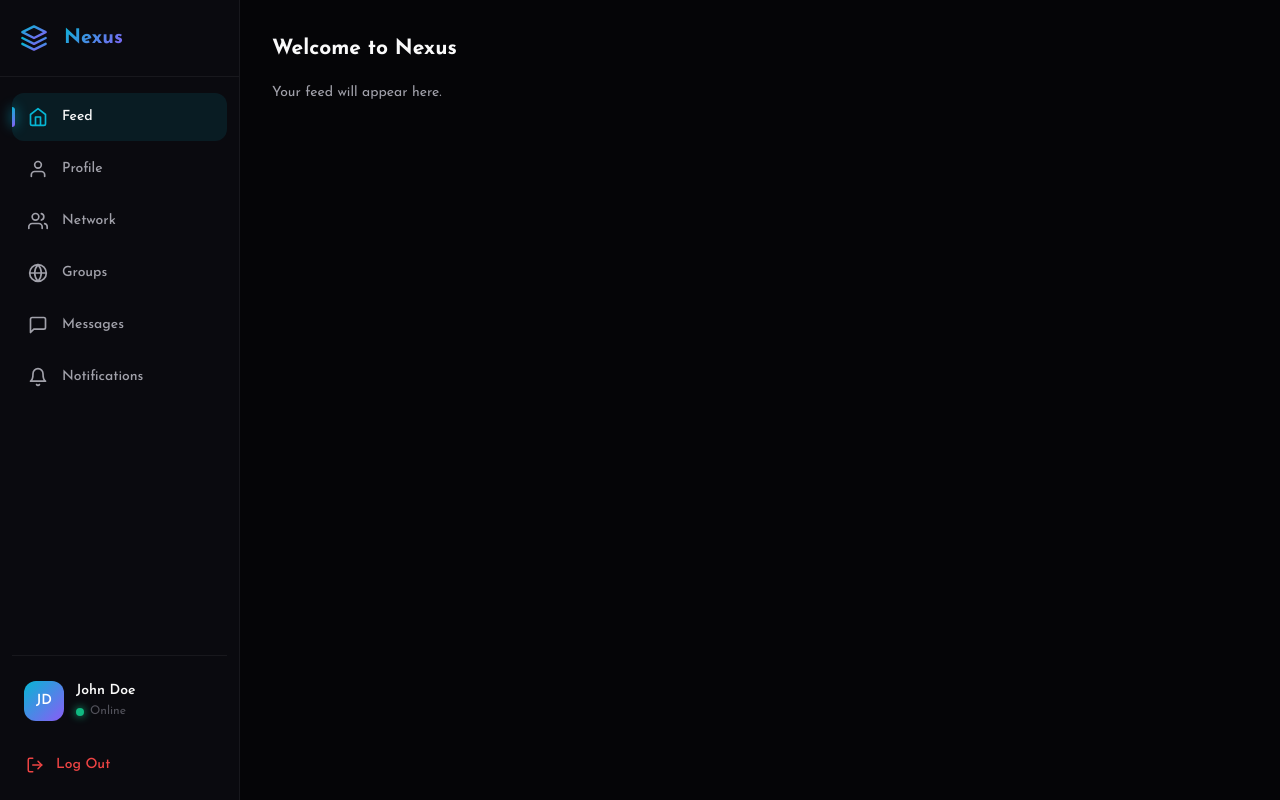
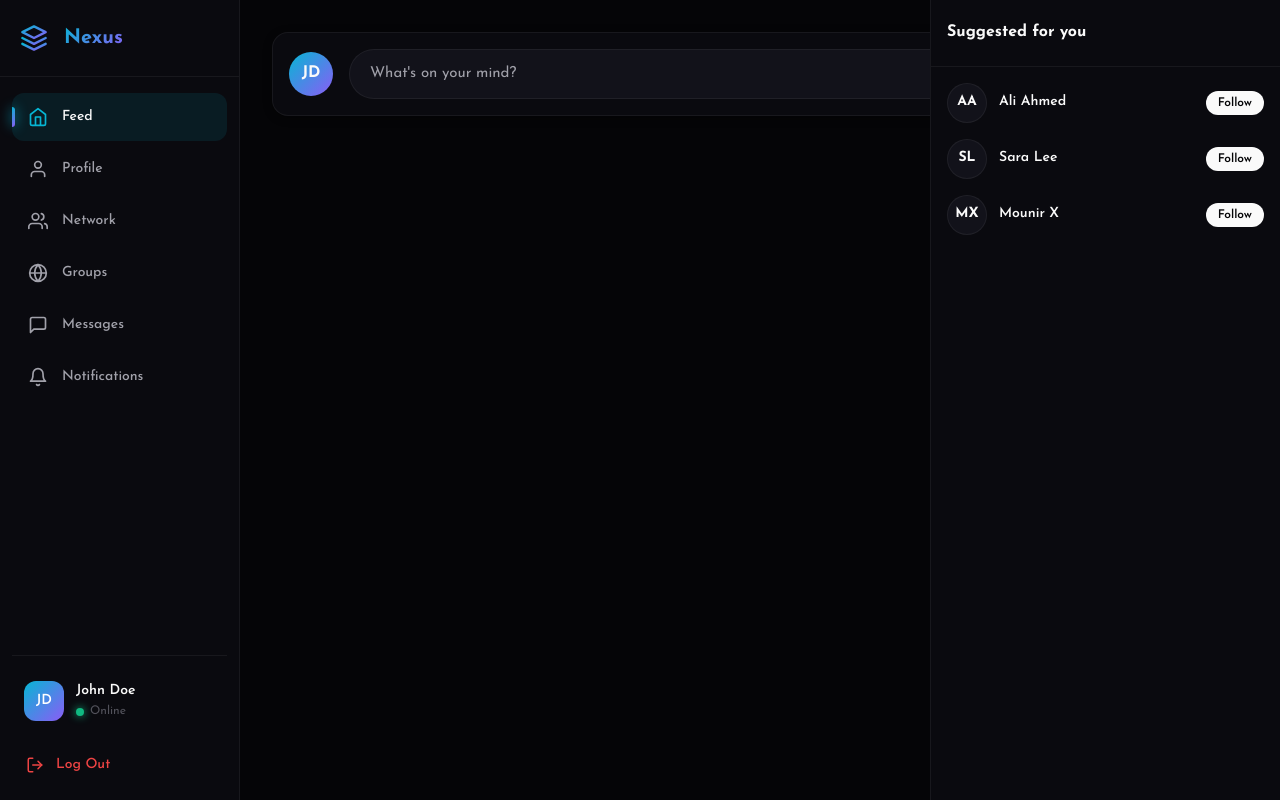
Before and after one commit to elghamari/social-network, a Next.js app in the folder web/: page / in a window 1280 px wide. Built offline with nearby package versions, Linux system fonts and the light colour scheme.

Commit message:
update app layout & page

```diff
--- a/web/app/(main)/layout.tsx
+++ b/web/app/(main)/layout.tsx
@@ -1,5 +1,6 @@
 import "../layout.css";
 import Sidenav from "../ui/layout/sidenav";
+import RightSidebar from "../ui/layout/right-sidebar";
 
 export default function MainLayout({
   children,
@@ -10,6 +11,7 @@ export default function MainLayout({
     <div className="app">
       <Sidenav />
       <main className="app__content">{children}</main>
+      <RightSidebar />
     </div>
   );
 }
--- a/web/app/(main)/page.tsx
+++ b/web/app/(main)/page.tsx
@@ -1,10 +1,9 @@
+import CreatePostForm from "@/app/ui/posts/create-form";
+
 export default function HomePage() {
   return (
     <div>
-      <h2 style={{ marginBottom: "16px" }}>Welcome to Nexus</h2>
-      <p style={{ color: "var(--text-secondary)" }}>
-        Your feed will appear here.
-      </p>
+      <CreatePostForm />
     </div>
   );
 }
```
